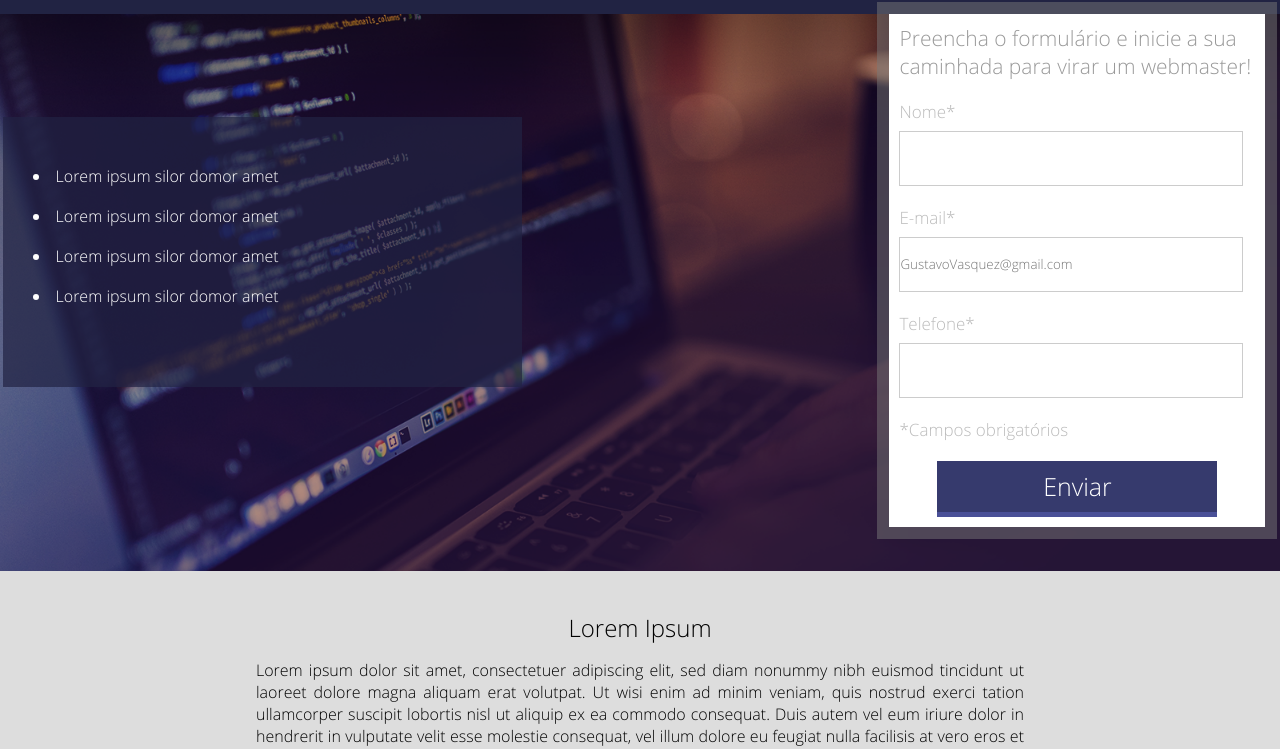
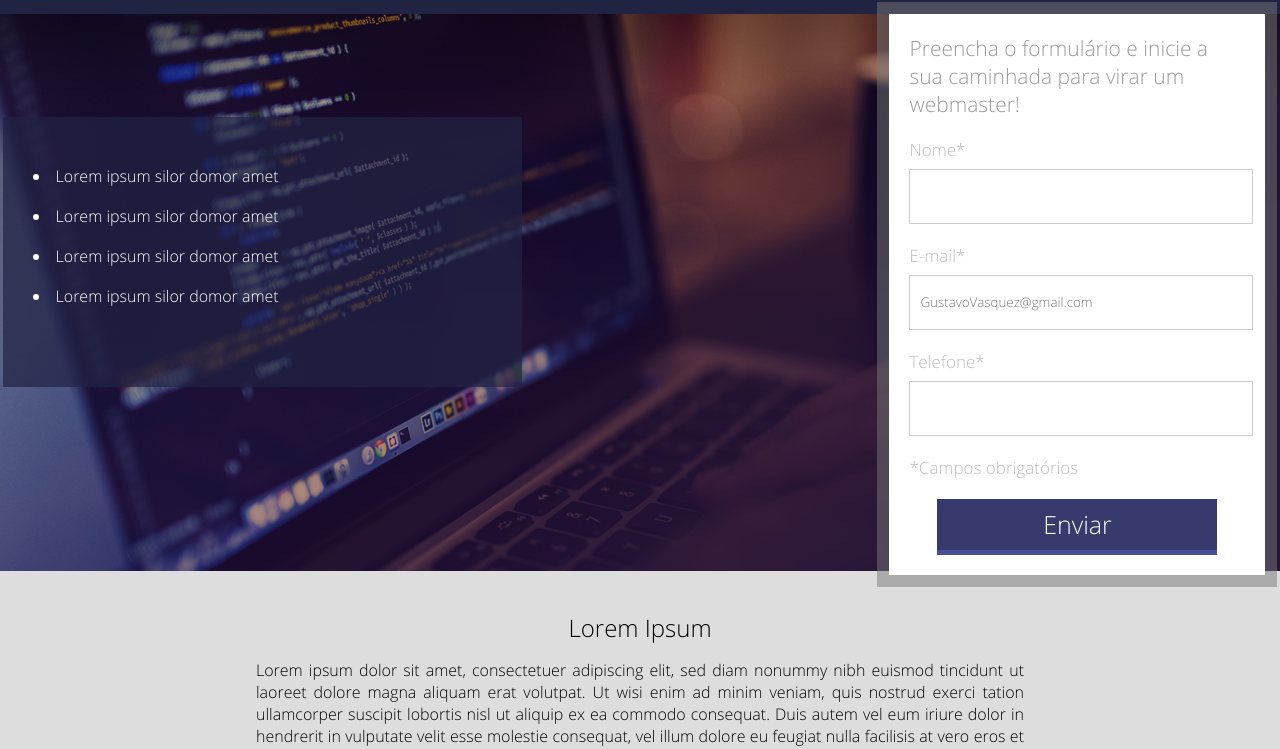
Before and after one commit to Zac597/Front-End, a plain HTML site: page Projeto_01/index.html in a window 1280 px wide. Shown: the part 46-795 px from the top of the page. Drawn offline with Linux system fonts and the light colour scheme.

Commit message:
Att responsividade

```diff
--- a/Projeto_01/CSS/style.css
+++ b/Projeto_01/CSS/style.css
@@ -48,7 +48,7 @@
 }
 
 .form {
-    padding: 10px;
+    padding: 20px;
     width: 400px;
     height: calc(100% + 30px);
     float: right;
@@ -92,6 +92,11 @@
     width: 344px;
     height: 55px;
     border: 1px solid #CCC;
+}
+
+.input-container input[type=text]{
+    outline: 0;
+    padding: 8px 10px;
 }
 
 .form .submit-container {
--- a/Projeto_01/index.html
+++ b/Projeto_01/index.html
@@ -4,6 +4,7 @@
         <title>Projeto_01</title>
         <meta charset="utf-8"/>
         <link rel="stylesheet" href="CSS/style.css" type="text/css"/>
+        <meta name="viewport" content="width=device-width,initial-scale=1.0,maximum-scale=1.0">
     </head>
     <body>
 
```
